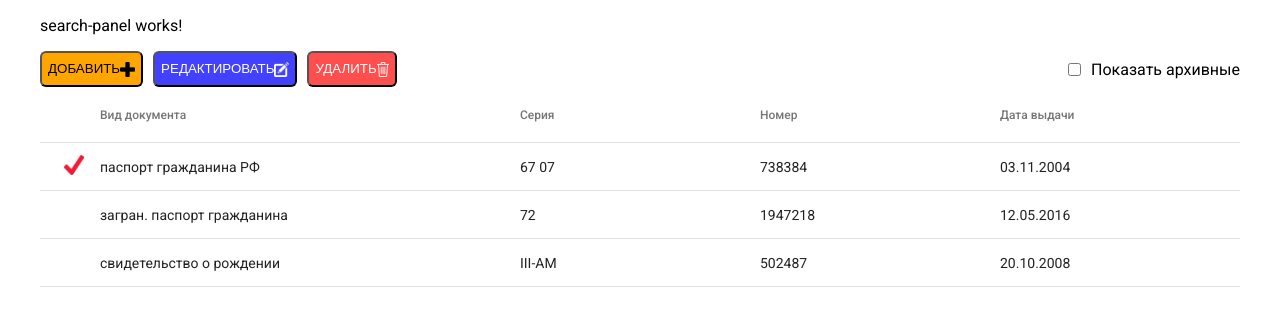
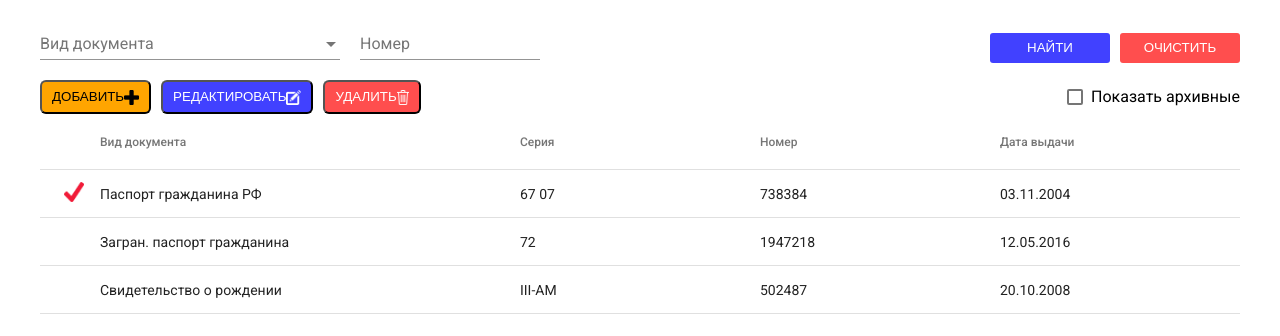
Before and after one commit to AlenChain/personal-documents-list, an Angular app: page / in a window 1280 px wide. Shown: the top 336 px of the page. Built offline with nearby package versions, Linux system fonts and the light colour scheme.

Commit message:
add search-panel and make style changes

```diff
--- a/src/app/components/main-page/main-page.component.scss
+++ b/src/app/components/main-page/main-page.component.scss
@@ -1,4 +1,4 @@
 .main-container {
     width: 1200px;
-    margin: auto;
+    margin: 15px auto 0;
 }
--- a/src/app/components/search-panel/search-panel.component.html
+++ b/src/app/components/search-panel/search-panel.component.html
@@ -1 +1,18 @@
-<p>search-panel works!</p>
+<div class="search-panel-container">
+    <form class="document-controls-container">
+        <mat-form-field class="document-type-control">
+            <mat-label>Вид документа</mat-label>
+            <mat-select [formControl]="documentType">
+                <mat-option *ngFor="let documentType of documentTypes" [value]="documentType">{{documentType | documentName}}</mat-option>
+            </mat-select>
+        </mat-form-field>
+        <mat-form-field class="document-number-control">
+            <mat-label>Номер</mat-label>
+            <input matInput [formControl]="documentNumber">
+        </mat-form-field>
+    </form>
+    <div class="panel-buttons-container">
+        <button class="panel-button search">НАЙТИ</button>
+        <button class="panel-button clear">ОЧИСТИТЬ</button>
+    </div>
+</div>
--- a/src/app/components/search-panel/search-panel.component.scss
+++ b/src/app/components/search-panel/search-panel.component.scss
@@ -0,0 +1,37 @@
+.search-panel-container {
+    display: flex;
+    align-items: center;
+    justify-content: space-between;
+
+    .document-controls-container {
+
+        .document-type-control {
+            width: 300px;
+        }
+
+        .document-number-control {
+            padding-left: 20px;
+        }
+    }
+
+    .panel-buttons-container {
+
+        .panel-button {
+            cursor: pointer;
+            border: 0;
+            border-radius: 3px;
+            width: 120px;
+            height: 30px;
+            color: var(--font-color-white);
+        }
+
+        .search {
+            background-color: var(--button-background-blue);
+            margin-right: 10px;
+        }
+
+        .clear {
+            background-color: var(--button-background-red);
+        }
+    }
+}
--- a/src/app/components/search-panel/search-panel.component.ts
+++ b/src/app/components/search-panel/search-panel.component.ts
@@ -1,4 +1,6 @@
 import { ChangeDetectionStrategy, Component, OnInit } from '@angular/core';
+import { FormControl } from '@angular/forms';
+import { DocumentType } from 'src/app/constants/document-types';
 
 @Component({
   selector: 'app-search-panel',
@@ -8,6 +10,13 @@ import { ChangeDetectionStrategy, Component, OnInit } from '@angular/core';
 })
 export class SearchPanelComponent implements OnInit {
 
+  documentType: FormControl<DocumentType> = new FormControl();
+  documentNumber: FormControl<string> = new FormControl();
+
+  mockDocumentTypes: DocumentType[] = [DocumentType.Passport, DocumentType.TransborderPassport, DocumentType.BirthCertificate];
+
+  documentTypes: DocumentType[] = this.mockDocumentTypes;
+
   constructor() { }
 
   ngOnInit(): void {
--- a/src/app/components/work-with-documents-panel/work-with-documents-panel.component.html
+++ b/src/app/components/work-with-documents-panel/work-with-documents-panel.component.html
@@ -5,7 +5,6 @@
         <button class="work-with-documents-button delete"><div class="button-content"><span class="button-label">УДАЛИТЬ</span><img class="button-icon" src="assets/trash_bin_icon.png"></div></button>
     </div>
     <div class="checkbox-container">
-        <input [formControl]="showArchivedControl" class="checkbox" type="checkbox" name="showArchived">
-        <label class="checkbox-label" for="showArchived">Показать архивные</label>
+        <mat-checkbox color="warn">Показать архивные </mat-checkbox>
     </div>
 </div>
--- a/src/app/components/work-with-documents-panel/work-with-documents-panel.component.scss
+++ b/src/app/components/work-with-documents-panel/work-with-documents-panel.component.scss
@@ -9,6 +9,7 @@
         .work-with-documents-button {
             border-radius: 6px;
             margin-right: 10px;
+            padding: 0 10px;
             cursor: pointer;
 
             .button-content {
@@ -29,17 +30,17 @@
         }
 
         .work-with-documents-button.add {
-            background-color: orange;
+            background-color: var(--button-background-orange);
         }
 
         .work-with-documents-button.edit {
-            color: white;
-            background-color: rgb(65, 65, 255);
+            color: var(--font-color-white);
+            background-color: var(--button-background-blue);
         }
 
         .work-with-documents-button.delete {
-            color: white;
-            background-color: rgb(255, 78, 78);
+            color: var(--font-color-white);
+            background-color: var(--button-background-red);
         }
     }
 
@@ -48,9 +49,5 @@
         justify-content: end;
         align-items: center;
         width: 50%;
-
-        .checkbox {
-            margin-right: 10px;
-        }
     }
 }
--- a/src/app/interfaces/document.ts
+++ b/src/app/interfaces/document.ts
@@ -1,6 +1,8 @@
+import { DocumentType } from "src/app/constants/document-types";
+
 export interface IPersonalDocument {
     isMainDocument: boolean,
-    type: string,
+    type: DocumentType,
     series?: string,
     number: string,
     dateOfIssuance: string
--- a/src/app/pipes/document-name.pipe.ts
+++ b/src/app/pipes/document-name.pipe.ts
@@ -9,16 +9,16 @@ export class DocumentNamePipe implements PipeTransform {
   transform(documentType: string): string {
     switch(documentType) {
       case DocumentType.Passport: {
-        return 'паспорт гражданина РФ';
+        return 'Паспорт гражданина РФ';
       }
       case DocumentType.TransborderPassport: {
-        return 'загран. паспорт гражданина';
+        return 'Загран. паспорт гражданина';
       }
       case DocumentType.BirthCertificate: {
-        return 'свидетельство о рождении';
+        return 'Свидетельство о рождении';
       }
       default: {
-        return 'документ';
+        return 'Документ';
       }
     }
   }
--- a/src/styles.scss
+++ b/src/styles.scss
@@ -1,3 +1,11 @@
+@import "../node_modules/@angular/material/prebuilt-themes/indigo-pink.css";
 
 html, body { height: 100%; }
 body { margin: 0; font-family: Roboto, "Helvetica Neue", sans-serif; }
+
+:root {
+    --font-color-white: rgb(255, 255, 255);
+    --button-background-red: rgb(255, 78, 78);
+    --button-background-blue: rgb(65, 65, 255);
+    --button-background-orange: rgb(255, 165, 0);
+}
```
Also changed, not shown: src/app/app.module.ts (+7 -1 lines).
